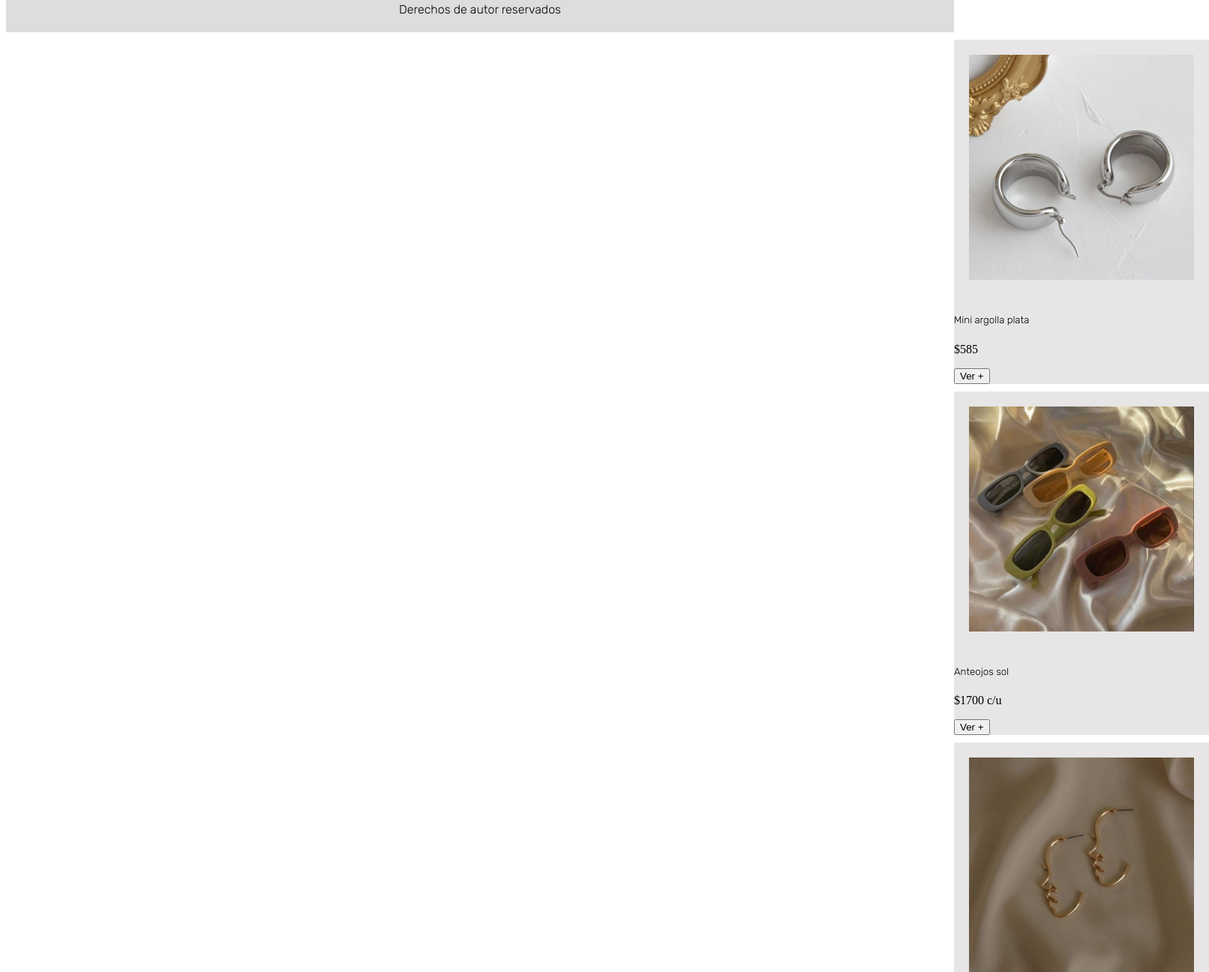
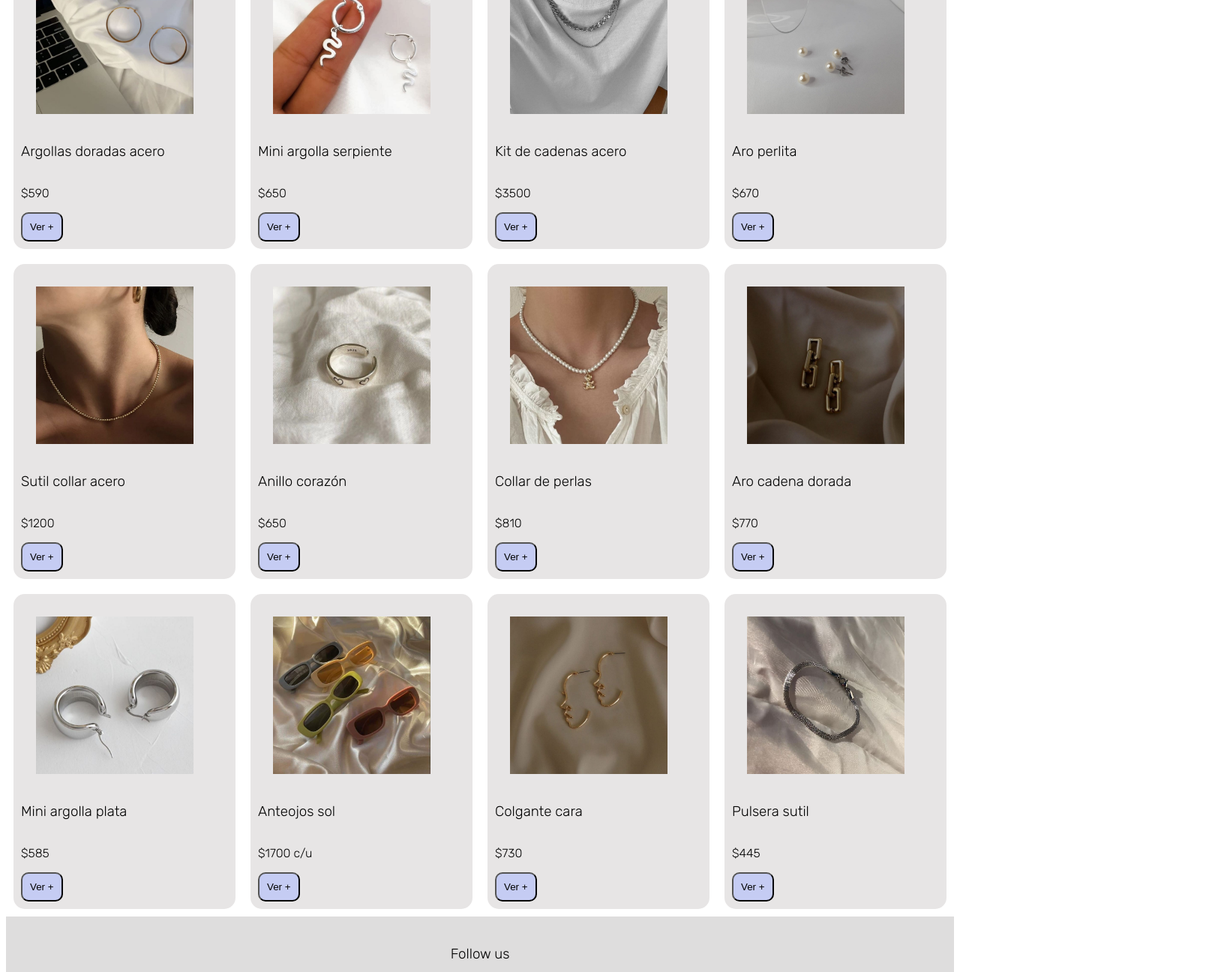
Before and after one commit to luciaBoo/PF-Boo2, a website: page index.html in a window 1280 px wide. Shown: the part 536-1832 px from the top of the page at 75% size, 1612 px wide, since content can reach past the window. Drawn offline with nearby package versions, Linux system fonts and the light colour scheme.

Commit message:
agregando cards con grid al index, modificamos otras pages y sass

```diff
--- a/index.html
+++ b/index.html
@@ -31,7 +31,7 @@
         </nav>
         <section>
             <h1 style="font-size:45px" class="cent">Home</h1>
-            <h2 class="tituloColeccion" data-aos="fade-right">Nueva Coleccion!</h2>
+            <h2 class="tituloColeccion p20" data-aos="fade-right">Nueva Coleccion!</h2>
             <div>
                 Filtrar por:
                 <select name="orden">
@@ -41,105 +41,83 @@
             </div>
         </section>
             <main>
+                <div class="gridCards">
                     <div class="fila1_cards">
-                    <div class="card1">
-                        <div class="CARD">
+                        <div class="card1 card">
                             <img src="img/argolla.jpeg" alt="producto_argolla" class="p20 imgIndex">
-                            <h5> Argollas doradas acero</h5>
+                            <h3> Argollas doradas acero</h3>
                             <p>$590</p>
-                            <input type="submit" value="Ver +">
+                            <input type="submit" value="Ver +" class="bottom_index">
                         </div>
+                        <div class="card2 card">
+                            <img src="img/aroserp.jpeg" alt="producto_aroserp" class="p20 imgIndex">
+                            <h3>Mini argolla serpiente</h3>
+                            <p>$650</p>
+                            <input type="submit" value="Ver +" class="bottom_index">
                         </div>
-                    <div class="card2">
-                        <div class="CARD">
-                            <img src="img/aroserp.jpeg" alt="producto_aroserp" class="p20 imgIndex">
-                            <h5>Mini argolla serpiente</h5>
-                            <p>$650</p>
-                            <input type="submit" value="Ver +">
+                        <div class="card3 card">
+                            <img src="img/cadenas.jpeg" alt="producto_kitcadenas" class="p20 imgIndex">
+                            <h3>Kit de cadenas acero</h3>
+                            <p>$3500</p>
+                            <input type="submit" value="Ver +" class="bottom_index">
                         </div>
-                    </div>
-                    <div class="card3">
-                        <div class="CARD">
-                            <img src="img/cadenas.jpeg" alt="producto_kitcadenas" class="p20 imgIndex">
-                            <h5>Kit de cadenas acero</h5>
-                            <p>$3500</p>
-                            <input type="submit" value="Ver +">
-                        </div>
-                    </div>
-                    <div class="card4">
-                        <div class="CARD">
+                        <div class="card4 card">
                             <img src="img/perlas.jpeg" alt="producto_aroperlas" class="p20 imgIndex">
-                            <h5> Aro perlita</h5>
+                            <h3> Aro perlita</h3>
                             <p>$670</p>
-                            <input type="submit" value="Ver +">
-                        </div>
+                            <input type="submit" value="Ver +" class="bottom_index">
                         </div>
                     </div>
                     <div class="fila2_cards">
-                    <div class="card5">
-                        <div class="CARD">
+                        <div class="card5 card">
                             <img src="img/cadenasutil.jpeg" alt="producto_cadenaSutil" class="p20 imgIndex">
-                            <h5> Sutil collar acero</h5>
+                            <h3> Sutil collar acero</h3>
                             <p>$1200</p>
-                            <input type="submit" value="Ver +">
+                            <input type="submit" value="Ver +" class="bottom_index">
                         </div>
+                        <div class="card6 card">
+                            <img src="img/anilloCorazon.jpeg" alt="producto_anilloCorazon" class="p20 imgIndex">
+                            <h3>Anillo corazón</h3>
+                            <p>$650</p>
+                            <input type="submit" value="Ver +" class="bottom_index">
                         </div>
-                    <div class="card6">
-                        <div class="CARD">
-                            <img src="img/anilloCorazon.jpeg" alt="producto_anilloCorazon" class="p20 imgIndex">
-                            <h5>Anillo corazón</h5>
-                            <p>$650</p>
-                            <input type="submit" value="Ver +">
+                        <div class="card7 card">
+                            <img src="img/collarPerla.jpeg" alt="producto_collarPerla" class="p20 imgIndex">
+                            <h3>Collar de perlas</h3>
+                            <p>$810</p>
+                            <input type="submit" value="Ver +" class="bottom_index">
                         </div>
-                    </div>
-                    <div class="card7">
-                        <div class="CARD">
-                            <img src="img/collarPerla.jpeg" alt="producto_collarPerla" class="p20 imgIndex">
-                            <h5>Collar de perlas</h5>
-                            <p>$810</p>
-                            <input type="submit" value="Ver +">
-                        </div>
-                    </div>
-                    <div class="card8">
-                        <div class="CARD">
+                        <div class="card8 card">
                             <img src="img/arocadena.jpeg" alt="producto_aroCadena" class="p20 imgIndex">
-                            <h5>Aro cadena dorada</h5>
+                            <h3>Aro cadena dorada</h3>
                             <p>$770</p>
-                            <input type="submit" value="Ver +">
-                        </div>
+                            <input type="submit" value="Ver +" class="bottom_index">
                         </div>
                     </div>
                     <div class="fila3_cards">
-                    <div class="card9">
-                        <div class="CARD">
+                        <div class="card9 card">
                             <img src="img/argollaMiniPlata.jpeg" alt="producto_argollaMiniPlata" class="p20 imgIndex">
-                            <h5> Mini argolla plata</h5>
+                            <h3> Mini argolla plata</h3>
                             <p>$585</p>
-                            <input type="submit" value="Ver +">
+                            <input type="submit" value="Ver +" class="bottom_index">
                         </div>
+                        <div class="card10 card">
+                            <img src="img/anteojosSol.jpeg" alt="producto_anteojosSol" class="p20 imgIndex">
+                            <h3>Anteojos sol</h3>
+                            <p>$1700 c/u</p>
+                            <input type="submit" value="Ver +" class="bottom_index">
                         </div>
-                    <div class="card10">
-                        <div class="CARD">
-                            <img src="img/anteojosSol.jpeg" alt="producto_anteojosSol" class="p20 imgIndex">
-                            <h5>Anteojos sol</h5>
-                            <p>$1700 c/u</p>
-                            <input type="submit" value="Ver +">
+                        <div class="card11 card">
+                            <img src="img/aroCara.jpeg" alt="producto_aroCara" class="p20 imgIndex">
+                            <h3>Colgante cara</h3>
+                            <p>$730</p>
+                            <input type="submit" value="Ver +" class="bottom_index">
                         </div>
-                    </div>
-                    <div class="card11">
-                        <div class="CARD">
-                            <img src="img/aroCara.jpeg" alt="producto_aroCara" class="p20 imgIndex">
-                            <h5>Colgante cara</h5>
-                            <p>$730</p>
-                            <input type="submit" value="Ver +">
-                        </div>
-                    </div>
-                    <div class="card12">
-                        <div class="CARD">
+                        <div class="card12 card">
                             <img src="img/pulsera.jpeg" alt="producto_pulseraSutil" class="p20 imgIndex">
-                            <h5>Pulsera sutil</h5>
+                            <h3>Pulsera sutil</h3>
                             <p>$445</p>
-                            <input type="submit" value="Ver +">
+                            <input type="submit" value="Ver +" class="bottom_index">
                         </div>
                     </div>
                 </div>
--- a/scss/_base.scss
+++ b/scss/_base.scss
@@ -36,20 +36,21 @@ h1{
     position: sticky;
 }
 .p20{padding: 20px;}
-.iframeUbicacion{
-    display: flex;
-    flex-direction: row;
-    justify-content: center;
-    width:600px; height:450px;
+.card{
+    display:flex;
+    flex-direction: column;
+    align-items:first baseline;
+    padding: 10px;
+    background-color: rgb(231, 229, 229);
+    margin: 10px;
+    border-radius: 15px;
+    width:300px; height:400px;
 }
-.CARD{
-    width:100%;height: auto;
-    background-color: rgb(231, 229, 229);
-    margin-top:10px;
+.bottom_index{
+    background-color: rgb(197, 204, 243);
+    border-radius: 10px;
+    padding: 10px;
 }
-.fila1_cards, .fila2_cards,.fila3_cards {display: grid;}
-.card1, .card2, .card3, .card4{display:flex;flex-direction: column;}
-main{display: grid;}
 footer{
     display: grid;
     background-color: rgb(63, 61, 62, 0.171);
--- a/scss/_flexbox.scss
+++ b/scss/_flexbox.scss
@@ -2,18 +2,21 @@
 @media (max-width:768px)
 {
     ul{display: flex;flex-direction: row; justify-content: center;padding-left:0; padding: 5px;}
-    li{padding:2px;margin:2px;}
+    li{padding:2px;margin:2px; font-size: small;}
     footer, header{display:flex;flex-direction: column;align-items: center;}
     nav{background-color: rgba(248, 220, 220, 0.938); margin: 15px;}
     h1{margin-top: 10px;}
     .ubicacion{font-size: 15px;}
     .cajaContacto{margin-top: 40px; padding: 15px;}
-    .imgIndex, .imgPF{width:100px;height: 100px;}
+    .iframeUbicacion{width:250px; height:250px;}
+    .imgIndex, .imgPF{width:200px;height: auto;}
     .imgPago{display: flex; justify-content: center; height: 200px;}
 }
 /* DESKTOP */
 @media (min-width: 800px) {
-    .imgPF, .imgIndex{width:300px; height: 300px;}
+    .imgPF, .imgIndex{width:210px; height: auto;}
     .imgPago{display: flex; justify-content: center; height: 300px;}
     .respuestaPF, .respuestaPago{display:flex;flex-direction: column;align-items: center;}
+    .fila1_cards, .fila2_cards, .fila3_cards {display: flex; flex-direction: row; align-items: center;}
+    .iframeUbicacion{width: 650px; height:500px;}
 }
--- a/scss/_fonts.scss
+++ b/scss/_fonts.scss
@@ -9,6 +9,6 @@
     font-family: $f-family-secundario;
     src: url(../fonts/Rubikfont.ttf);
 }
-li, h2, h3, h4, h5, h6{
+li, h2, h3, h4, h5, h6, p{
     font-family: $f-family-secundario;
 }
--- a/scss/_grid.scss
+++ b/scss/_grid.scss
@@ -71,20 +71,20 @@
         footer{grid-area: footer;}
     .gridHome{
         display: grid;
-        grid-template-columns:$full-width;
+        grid-template-columns: $full-width;
         grid-template-rows: $auto $auto $auto $auto $auto;
         grid-template-areas:
         "header"
         "nav"
         "section"
-        "cards1"
+        "main"
         "footer"
         ;
     }
         header{grid-area: header;}
-        nav {grid-area: nav;}
+        nav{grid-area: nav;}
         section{grid-area: section;}
-        .CARDS1 {grid-area: cards1;}
+        main{grid-area: main;}
         footer{grid-area: footer;}
 }
 /* DESKTOP */
@@ -109,23 +109,45 @@
         footer{grid-area: footer;}
     .gridHome{
         display: grid;
-        grid-template-columns: 100%;
-        grid-template-rows: $auto;
+        grid-template-columns: $full-width;
+        grid-template-rows: $auto $auto $auto $auto $auto;
         grid-template-areas:
         "header"
         "nav"
         "section"
-        "fila1cards"
-        "fila2cards"
-        "fila3cards"
+        "main"
         "footer"
         ;
     }
         header{grid-area: header;}
         nav{grid-area: nav;}
         section{grid-area: section;}
-        .fila1_cards{grid-area: fila1cards;}
-        .fila2_cards{grid-area: fila2cards;}
-        .fila3_cards{grid-area: fila3cards;}
+        main{grid-area: main;}
         footer{grid-area: footer;}
+    .gridCards{
+        display: grid;
+        grid-template-columns: 100%;
+        grid-template-rows: $auto $auto $auto;
+        grid-template-areas:
+        "card1"
+        "card2"
+        "card3"
+        ;
+    }
+        .fila1_cards{grid-area: card1;}
+        .fila2_cards{grid-area: card2;}
+        .fila3_cards{grid-area: card3;}
+
 }
+.card1{grid-area: card1;}
+        .card2{grid-area: card2;}
+        .card3{grid-area: card3;}
+        .card4{grid-area: card4;}
+        .card5{grid-area: card5;}
+        .card6{grid-area: card6;}
+        .card7{grid-area: card7;}
+        .card8{grid-area: card8;}
+        .card9{grid-area: card9;}
+        .card10{grid-area: card10;}
+        .card11{grid-area: card11;}
+        .card12{grid-area: card12;}
```
Also changed, not shown: pages/sucursal.html (+3 -3 lines), css/style.css, 1 other file. Lines whose indentation alone changed are shown as unchanged.
